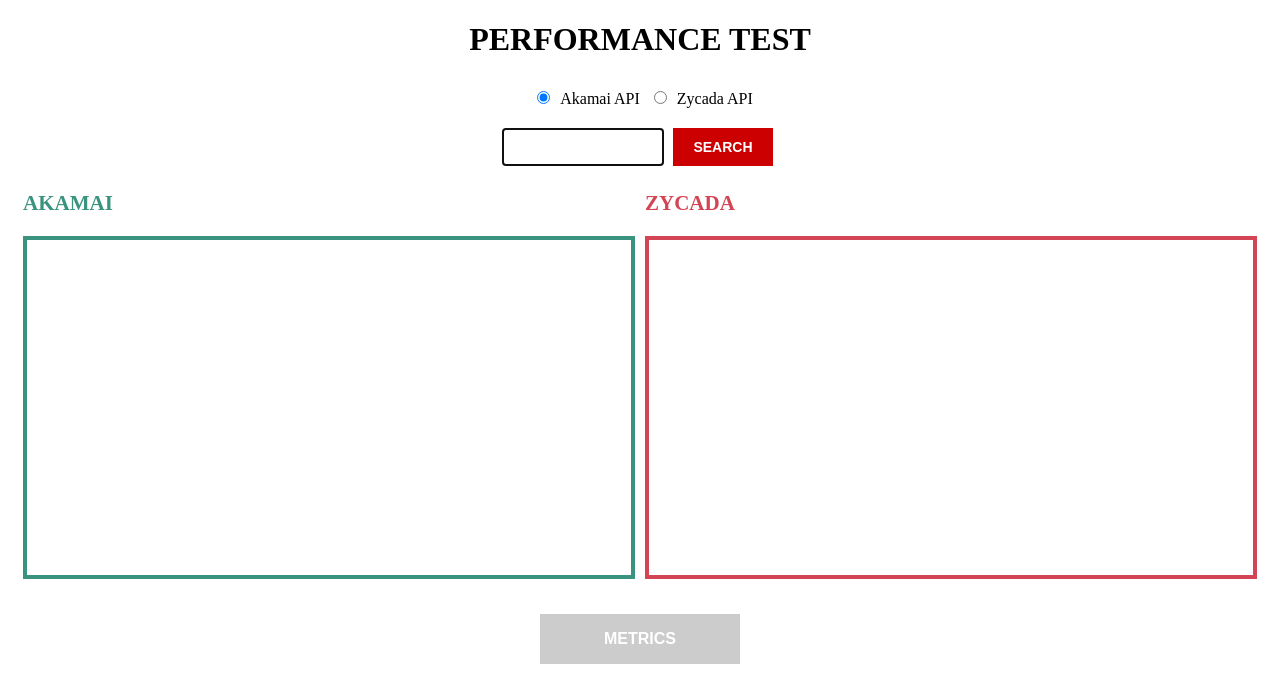
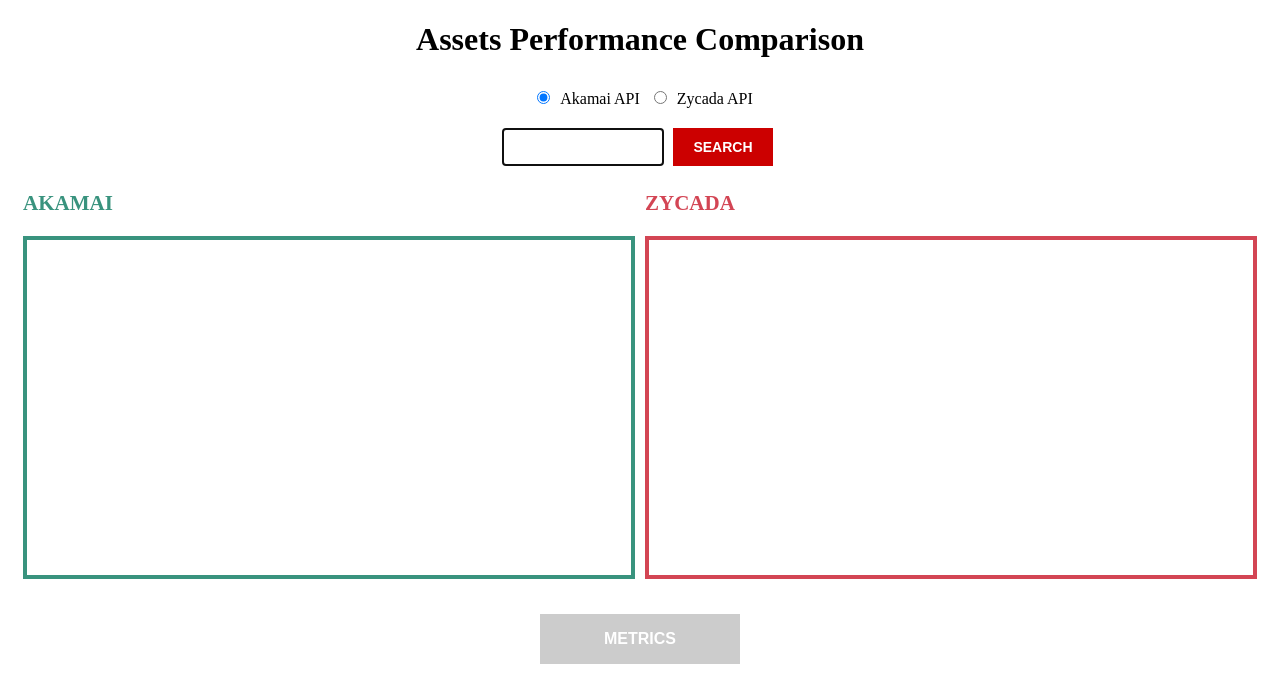
Before and after one commit to lochan-chhetri/performance, a website: page public/index.html in a window 1280 px wide. Drawn offline with Linux system fonts and the light colour scheme.

Commit message:
header change

```diff
--- a/public/index.html
+++ b/public/index.html
@@ -9,7 +9,7 @@
     <link rel="stylesheet" type="text/css" href="style.css" />
 </head>
 <body>
-    <h1>Performance Test</h1>
+    <h1>Assets Performance Comparison</h1>
 
     <form id="searchForm">
         <div id="xhrOptions">
--- a/public/style.css
+++ b/public/style.css
@@ -1,6 +1,6 @@
 h1 {
   text-align: center;
-  text-transform: uppercase;
+  text-transform: capitalize;
 }
 #searchForm {
   padding: 10px 0;
```
